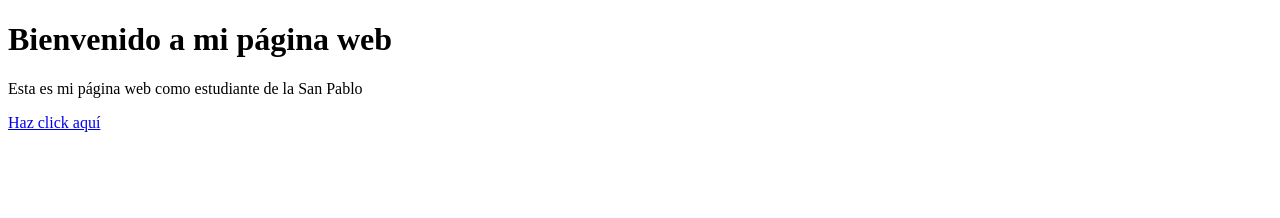
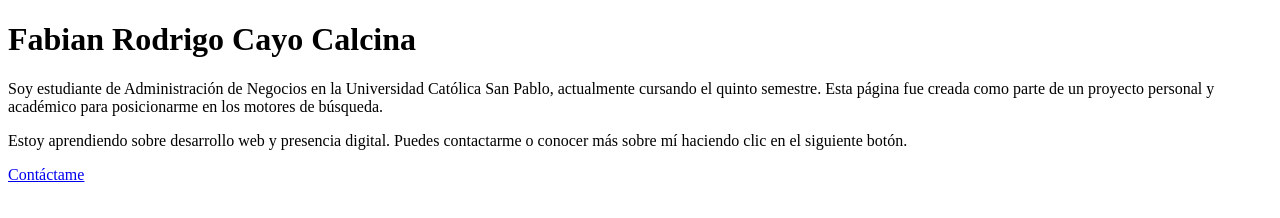
Before and after one commit to fabiancayo22/fabianrodrigocayocalcina.github.io, a plain HTML site: page index.html in a window 1280 px wide. Drawn offline with Linux system fonts and the light colour scheme.

Commit message:
Add files via upload

```diff
--- a/index.html
+++ b/index.html
@@ -3,15 +3,30 @@
 <head>
     <meta charset="UTF-8">
     <meta name="viewport" content="width=device-width, initial-scale=1.0">
-    <title>Document</title>
+
+    <title>Fabian Rodrigo Cayo Calcina</title>
+
+    <meta name="description" content="Página personal de Fabian Rodrigo Cayo Calcina, estudiante de Administración de Negocios en la Universidad Católica San Pablo.">
+    <meta name="keywords" content="Fabian Rodrigo Cayo Calcina, UCSP, estudiante, administración de negocios, Arequipa, Perú">
+    <meta name="author" content="Fabian Rodrigo Cayo Calcina">
+
+    <!-- Open Graph para compartir en redes -->
+    <meta property="og:title" content="Fabian Rodrigo Cayo Calcina">
+    <meta property="og:description" content="Estudiante universitario en la Universidad Católica San Pablo. Página personal de presentación.">
+    <meta property="og:type" content="website">
+    <meta property="og:url" content="https://fabianrodrigocayocalcina.github.io">
+
     <link rel="stylesheet" href="style.css">
 </head>
 <body>
 
     <div class="contenedor">
-        <h1>Bienvenido a mi página web</h1>
-        <p>Esta es mi página web como estudiante de la San Pablo</p>
-        <a href="#" class="boton-redireccion">Haz click aquí</a>
+        <h1>Fabian Rodrigo Cayo Calcina</h1>
+        <p>Soy estudiante de Administración de Negocios en la Universidad Católica San Pablo, actualmente cursando el quinto semestre. Esta página fue creada como parte de un proyecto personal y académico para posicionarme en los motores de búsqueda.</p>
+
+        <p>Estoy aprendiendo sobre desarrollo web y presencia digital. Puedes contactarme o conocer más sobre mí haciendo clic en el siguiente botón.</p>
+
+        <a href="mailto:fabian.cayo@email.com" class="boton-redireccion">Contáctame</a>
     </div>
 
 </body>
```
